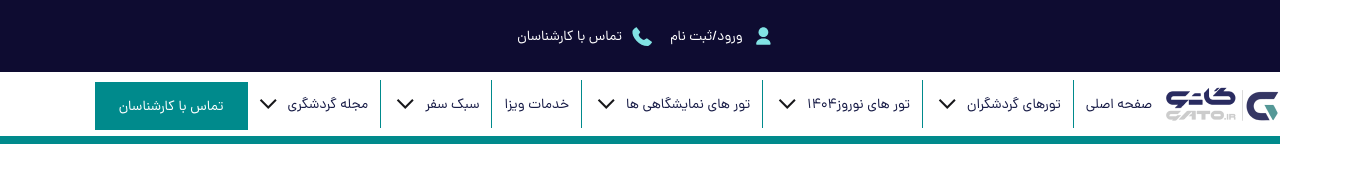
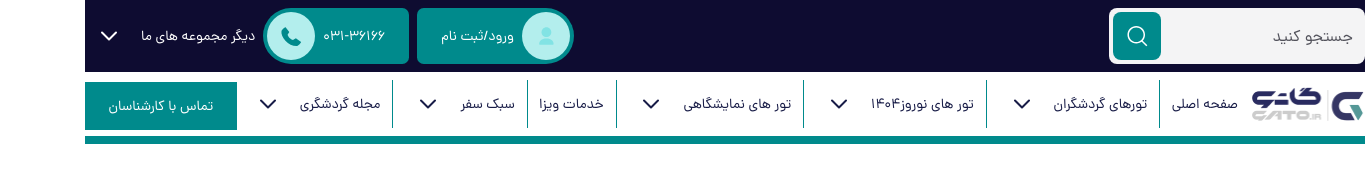
Before and after one commit to SinaSfr/gato, a website: page mobile/static/index.html in a window 1280 px wide. Shown: the whole page, 1366 px wide, since content can reach past the window. Drawn offline with Linux system fonts and the light colour scheme.

Commit message:
header updated

```diff
--- a/mobile/static/index.html
+++ b/mobile/static/index.html
@@ -10,26 +10,68 @@
 
 <body>
     <header class="border-b-8 border-solid border-primary-800">
-        <section class="bg-secondary-900 h-16 lg:h-[72px] flex">
-            <div class="mx-auto max-lg:w-[90%] max-xl:w-[97%] xl:max-w-7xl flex itemc justify-between">
+        <section class="bg-secondary-900 h-16 lg:h-[72px] flex items-center">
+            <div class="mx-auto max-lg:w-[90%] max-xl:w-[97%] xl:w-[1280px] lg:flex lg:items-center lg:justify-between">
+                <div class="relative items-center hidden lg:flex">
+                    <input type="text" class="bg-zinc-100 placeholder-zinc-600 pr-3 py-3 rounded-lg outline-none text-zinc-600 h-14 w-64" name="" id="" placeholder="جستجو کنید">
+                        <button class="absolute left-1 bg-primary-800 rounded-lg w-12 h-12 flex items-center justify-center">
+                            <svg width="24" height="24" viewBox="0 0 24 24" fill="none" xmlns="http://www.w3.org/2000/svg">
+                                <path fill-rule="evenodd" clip-rule="evenodd" d="M11.2485 3.50024C7.22315 3.50024 3.95996 6.76343 3.95996 10.7888C3.95996 14.8141 7.22315 18.0773 11.2485 18.0773C15.2738 18.0773 18.537 14.8141 18.537 10.7888C18.537 6.76343 15.2738 3.50024 11.2485 3.50024ZM2.45996 10.7888C2.45996 5.93501 6.39472 2.00024 11.2485 2.00024C16.1023 2.00024 20.037 5.93501 20.037 10.7888C20.037 15.6426 16.1023 19.5773 11.2485 19.5773C6.39472 19.5773 2.45996 15.6426 2.45996 10.7888Z" fill="white"></path>
+                                <path fill-rule="evenodd" clip-rule="evenodd" d="M16.7361 15.6477L22.3516 21.2486L21.2923 22.3106L15.6768 16.7097L16.7361 15.6477Z" fill="white"></path>
+                                </svg>
+                        </button>
+                </div>
+                <div class="flex items-center justify-between gap-2">
+
                     <div
-                class="Login_Information flex items-center gap-2 text-white text-sm pr-1 pl-1 lg:pl-4 text-center transition-all hover:bg-primary-200 cursor-pointer duration-300">
+                    class="Login_Information flex items-center gap-2 text-white text-sm text-center transition-all hover:bg-primary-200 cursor-pointer duration-300 pl-6 pr-1 py-1 rounded-l-xl rounded-r-[50px] lg:bg-primary-800">
                     <!-- <basis core="call" file="authentication/modal" lid="1"></basis> -->
+                    <div class="w-12 h-12 flex items-center justify-center rounded-full bg-primary-100 ">
                     <svg width="24" height="24" viewBox="0 0 24 24" fill="none" xmlns="http://www.w3.org/2000/svg">
                         <path fill-rule="evenodd" clip-rule="evenodd" d="M12.4009 14.5156C7.42189 14.5156 5.19189 17.2696 5.19189 19.9996C5.19189 20.1986 5.27089 20.3896 5.41189 20.5306C5.55189 20.6706 5.74289 20.7496 5.94189 20.7496L18.8599 20.7316C19.2739 20.7306 19.6089 20.3946 19.6089 19.9816C19.6089 17.2606 17.3799 14.5156 12.4009 14.5156Z" fill="#82E3E4"/>
                         <path fill-rule="evenodd" clip-rule="evenodd" d="M12.4009 13.001C15.0889 13.001 17.2759 10.813 17.2759 8.125C17.2759 5.437 15.0889 3.25 12.4009 3.25C9.71288 3.25 7.52588 5.437 7.52588 8.125C7.52588 10.813 9.71288 13.001 12.4009 13.001Z" fill="#82E3E4"/>
                         </svg>
+                    </div>
 
                     <span>ورود/ثبت نام</span>
                 </div>
-            <div
-            class="flex items-center gap-2 text-white text-sm lg:pl-4 text-center transition-all hover:bg-primary-200 cursor-pointer duration-300">
+                <div>
+
+                    <a href="tel:" class="hidden lg:flex w-full items-center justify-end gap-2 bg-primary-800 text-white text-sm pr-6 pl-1 py-1 rounded-r-xl rounded-l-[50px] text-center transition-all hover:bg-primary-200 cursor-pointer duration-300">
+                        <span class="flex-1">031-36166</span>
+                        <div class="w-12 h-12 flex items-center justify-center rounded-full bg-primary-100 ">
+                            <svg width="24" height="24" viewBox="0 0 24 24" fill="none" xmlns="http://www.w3.org/2000/svg">
+                                <path fill-rule="evenodd" clip-rule="evenodd" d="M16.8854 14.3568L13.9404 15.984C13.4204 15.8112 11.9254 15.2324 10.5584 13.92C9.27541 12.6884 8.73941 11.328 8.58241 10.8528L10.2814 8.01987L6.58441 3.14307L6.19441 3.36387C4.61241 4.25475 3.45041 5.36835 2.54141 6.86979L2.48341 7.02243C1.96941 9.65571 3.53841 13.538 6.38741 16.6829C9.47841 20.0948 13.4894 22.0167 17.4734 22.0167C17.6534 22.0167 17.8334 22.0138 18.0134 22.0052L18.1324 22.0004L18.2354 21.9447C19.8374 21.0826 21.0014 19.9652 21.8984 18.4272L22.1134 18.0576L16.8854 14.3568Z" fill="#008A8C"></path>
+                                </svg>
+                        </div>
+
+                    </a>
+                </div>
+                <div class="lg:hidden flex items-center gap-2 text-white text-sm text-center transition-all hover:bg-primary-200 cursor-pointer duration-300">
                     <!-- <basis core="call" file="authentication/modal" lid="1"></basis> -->
                     <svg width="24" height="24" viewBox="0 0 24 24" fill="none" xmlns="http://www.w3.org/2000/svg">
                         <path fill-rule="evenodd" clip-rule="evenodd" d="M16.8854 14.3568L13.9404 15.984C13.4204 15.8112 11.9254 15.2324 10.5584 13.92C9.27541 12.6884 8.73941 11.328 8.58241 10.8528L10.2814 8.01987L6.58441 3.14307L6.19441 3.36387C4.61241 4.25475 3.45041 5.36835 2.54141 6.86979L2.48341 7.02243C1.96941 9.65571 3.53841 13.538 6.38741 16.6829C9.47841 20.0948 13.4894 22.0167 17.4734 22.0167C17.6534 22.0167 17.8334 22.0138 18.0134 22.0052L18.1324 22.0004L18.2354 21.9447C19.8374 21.0826 21.0014 19.9652 21.8984 18.4272L22.1134 18.0576L16.8854 14.3568Z" fill="#82E3E4"/>
                         </svg>
 
+
                     <span>تماس با کارشناسان</span>
+                </div>
+                <div
+                class="relative group hidden lg:flex items-center gap-2 text-white text-sm text-center transition-all cursor-pointer duration-300">
+                <!-- <basis core="call" file="authentication/modal" lid="1"></basis> -->
+                <a href="Hotels" class="flex text-white items-center gap-2 transition-all duration-300 group text-secondary-800 hover:text-secondary-200">
+                    دیگر مجموعه های ما
+                    <svg width="48" height="48" class="transition-all duration-300 group-hover:rotate-180" viewBox="0 0 48 48" fill="none" xmlns="http://www.w3.org/2000/svg">
+                        <path d="M31 20.5L24 27.5L17 20.5" class="group-hover:stroke-secondary-200" stroke="#fff" stroke-width="2" stroke-linecap="round" stroke-linejoin="round"></path>
+                        </svg>
+                </a>
+                <ul class="absolute z-40 flex flex-col invisible w-64 gap-2 p-4 font-medium transition-all duration-300 bg-white shadow-md opacity-0 rounded-xl top-full group-hover:visible group-hover:opacity-100">
+                    <li class="py-1 rounded-sm"><a href="" class="transition-all duration-300 text-secondary-800 hover:bg-secondary-200">تور
+                            شینگن</a></li>
+                    <li class="py-1"><a href="">ویزای شینگن</a></li>
+                    <li class="py-1"><a href="">ویزای شینگن</a></li>
+                </ul>
+            </div>
                 </div>
             </div>
         </section>
@@ -54,20 +96,16 @@
                                 class="hidden transition-transform duration-300 lg:block hover:scale-90" /></a>
                         <nav class="hidden h-full lg:flex">
                             <ul class="flex items-center text-sm">
-                                <li class="">
+                                <li class="flex">
                                     <a href="/Articles"
-                                        class="transition-all duration-300 pl-3 text-secondary-800 hover:text-secondary-200">صفحه اصلی</a>
+                                        class="transition-all duration-300 pl-3 text-secondary-800 hover:text-secondary-200 xl:flex-shrink-0">صفحه اصلی</a>
                                 </li>
                                 <li class="relative flex items-center h-full group">
                                     <a href="Hotels"
-                                        class="flex border-r border-solid border-primary-800 px-3 h-12 items-center gap-2 transition-all duration-300 group text-secondary-800 hover:text-secondary-200">
+                                        class="flex border-r border-solid border-primary-800 px-3 h-12 items-center gap-2 transition-all duration-300 group text-secondary-800 hover:text-secondary-200 xl:flex-shrink-0">
                                         تورهای گردشگران
-                                        <svg width="24" height="24" viewBox="0 0 24 24" fill="none"
-                                            xmlns="http://www.w3.org/2000/svg"
-                                            class="transition-all duration-300 group-hover:rotate-180">
-                                            <path fill-rule="evenodd" clip-rule="evenodd"
-                                                d="M12.2499 16.914L3.83594 8.5L5.24994 7.086L12.2499 14.086L19.2499 7.086L20.6639 8.5L12.2499 16.914Z"
-                                                fill="#18181B" class="group-hover:fill-secondary-200" />
+                                        <svg width="48" height="48" class="transition-all duration-300 group-hover:rotate-180" viewBox="0 0 48 48" fill="none" xmlns="http://www.w3.org/2000/svg">
+                                            <path d="M31 20.5L24 27.5L17 20.5" class="group-hover:stroke-secondary-200" stroke="#181C47" stroke-width="2" stroke-linecap="round" stroke-linejoin="round"/>
                                             </svg>
                                     </a>
                                     <!-- submenu -->
@@ -83,14 +121,11 @@
                                 </li>
                                 <li class="relative flex items-center h-full group">
                                     <a href=""
-                                        class="flex items-center gap-2 px-3 border-r border-solid border-primary-800 h-12 transition-all duration-300 group text-secondary-800 hover:text-secondary-200">تور های نوروز1404
-                                        <svg width="24" height="24" viewBox="0 0 24 24" fill="none"
-                                            xmlns="http://www.w3.org/2000/svg"
-                                            class="transition-all duration-300 group-hover:rotate-180">
-                                            <path fill-rule="evenodd" clip-rule="evenodd"
-                                                d="M12.2499 16.914L3.83594 8.5L5.24994 7.086L12.2499 14.086L19.2499 7.086L20.6639 8.5L12.2499 16.914Z"
-                                                fill="#18181B" class="group-hover:fill-secondary-200" />
+                                        class="flex items-center gap-2 px-3 border-r border-solid border-primary-800 h-12 transition-all duration-300 group text-secondary-800 hover:text-secondary-200 xl:flex-shrink-0">تور های نوروز1404
+                                        <svg width="48" height="48" class="transition-all duration-300 group-hover:rotate-180" viewBox="0 0 48 48" fill="none" xmlns="http://www.w3.org/2000/svg">
+                                            <path d="M31 20.5L24 27.5L17 20.5" class="group-hover:stroke-secondary-200" stroke="#181C47" stroke-width="2" stroke-linecap="round" stroke-linejoin="round"/>
                                             </svg>
+
                                     </a>
                                     <!-- submenu -->
                                     <ul
@@ -108,15 +143,11 @@
                                 </li>
                                 <li class="relative flex items-center h-full group">
                                     <a href="Hotels"
-                                        class="flex items-center gap-2 px-3 border-r border-solid border-primary-800 h-12 transition-all duration-300 group text-secondary-800 hover:text-secondary-200">تور های نمایشگاهی
-                                        ها
-                                        <svg width="24" height="24" viewBox="0 0 24 24" fill="none"
-                                            xmlns="http://www.w3.org/2000/svg"
-                                            class="transition-all duration-300 group-hover:rotate-180">
-                                            <path fill-rule="evenodd" clip-rule="evenodd"
-                                                d="M12.2499 16.914L3.83594 8.5L5.24994 7.086L12.2499 14.086L19.2499 7.086L20.6639 8.5L12.2499 16.914Z"
-                                                fill="#18181B" class="group-hover:fill-secondary-200" />
+                                        class="flex items-center gap-2 px-3 border-r border-solid border-primary-800 h-12 transition-all duration-300 group text-secondary-800 hover:text-secondary-200 xl:flex-shrink-0">تور های نمایشگاهی
+                                        <svg width="48" height="48" class="transition-all duration-300 group-hover:rotate-180" viewBox="0 0 48 48" fill="none" xmlns="http://www.w3.org/2000/svg">
+                                            <path d="M31 20.5L24 27.5L17 20.5" class="group-hover:stroke-secondary-200" stroke="#181C47" stroke-width="2" stroke-linecap="round" stroke-linejoin="round"/>
                                             </svg>
+
                                     </a>
                                     <!-- submenu -->
                                     <ul
@@ -131,18 +162,15 @@
                                 </li>
                                 <li class="flex items-center h-full">
                                     <a href=""
-                                        class="flex items-center transition-all duration-300 px-3 border-r border-solid border-primary-800 h-12 text-secondary-800 hover:text-secondary-200">خدمات ویزا</a>
+                                        class="flex items-center transition-all duration-300 px-3 border-r border-solid border-primary-800 h-12 text-secondary-800 hover:text-secondary-200 xl:flex-shrink-0">خدمات ویزا</a>
                                 </li>
                                 <li class="relative flex items-center h-full group">
                                     <a href="Hotels"
-                                        class="flex items-center gap-2 px-3 border-r border-solid border-primary-800 h-12 transition-all duration-300 group text-secondary-800 hover:text-secondary-200">سبک سفر
-                                        <svg width="24" height="24" viewBox="0 0 24 24" fill="none"
-                                            xmlns="http://www.w3.org/2000/svg"
-                                            class="transition-all duration-300 group-hover:rotate-180">
-                                            <path fill-rule="evenodd" clip-rule="evenodd"
-                                                d="M12.2499 16.914L3.83594 8.5L5.24994 7.086L12.2499 14.086L19.2499 7.086L20.6639 8.5L12.2499 16.914Z"
-                                                fill="#18181B" class="group-hover:fill-secondary-200" />
+                                        class="flex items-center gap-2 px-3 border-r border-solid border-primary-800 h-12 transition-all duration-300 group text-secondary-800 hover:text-secondary-200 xl:flex-shrink-0">سبک سفر
+                                        <svg width="48" height="48" class="transition-all duration-300 group-hover:rotate-180" viewBox="0 0 48 48" fill="none" xmlns="http://www.w3.org/2000/svg">
+                                            <path d="M31 20.5L24 27.5L17 20.5" class="group-hover:stroke-secondary-200" stroke="#181C47" stroke-width="2" stroke-linecap="round" stroke-linejoin="round"/>
                                             </svg>
+
                                     </a>
                                     <!-- submenu -->
                                     <ul
@@ -157,14 +185,11 @@
                                 </li>
                                 <li class="relative flex items-center h-full group">
                                     <a href="Hotels"
-                                        class="flex items-center gap-2 pr-3 border-r border-solid border-primary-800 h-12 transition-all duration-300 group text-secondary-800 hover:text-secondary-200">مجله گردشگری
-                                        <svg width="24" height="24" viewBox="0 0 24 24" fill="none"
-                                            xmlns="http://www.w3.org/2000/svg"
-                                            class="transition-all duration-300 group-hover:rotate-180">
-                                            <path fill-rule="evenodd" clip-rule="evenodd"
-                                                d="M12.2499 16.914L3.83594 8.5L5.24994 7.086L12.2499 14.086L19.2499 7.086L20.6639 8.5L12.2499 16.914Z"
-                                                fill="#18181B" class="group-hover:fill-secondary-200" />
+                                        class="flex items-center gap-2 pr-3 border-r border-solid border-primary-800 h-12 transition-all duration-300 group text-secondary-800 hover:text-secondary-200 xl:flex-shrink-0">مجله گردشگری
+                                        <svg width="48" height="48" class="transition-all duration-300 group-hover:rotate-180" viewBox="0 0 48 48" fill="none" xmlns="http://www.w3.org/2000/svg">
+                                            <path d="M31 20.5L24 27.5L17 20.5" class="group-hover:stroke-secondary-200" stroke="#181C47" stroke-width="2" stroke-linecap="round" stroke-linejoin="round"/>
                                             </svg>
+
                                     </a>
                                     <!-- submenu -->
                                     <ul
```
Also changed, not shown: mobile/assets/css/output.css. Lines whose indentation alone changed are shown as unchanged.
